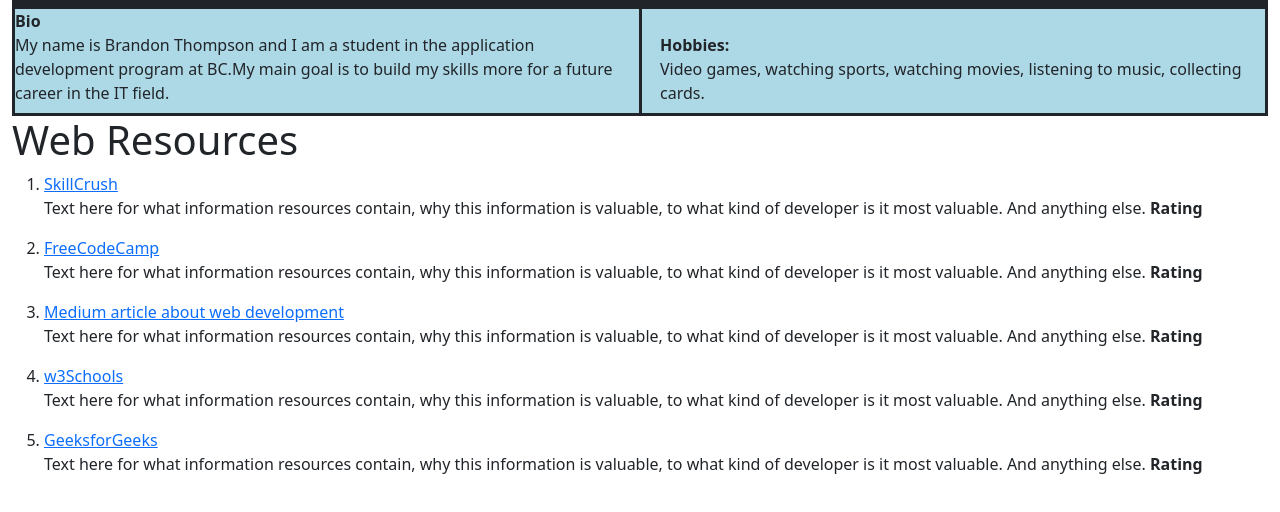
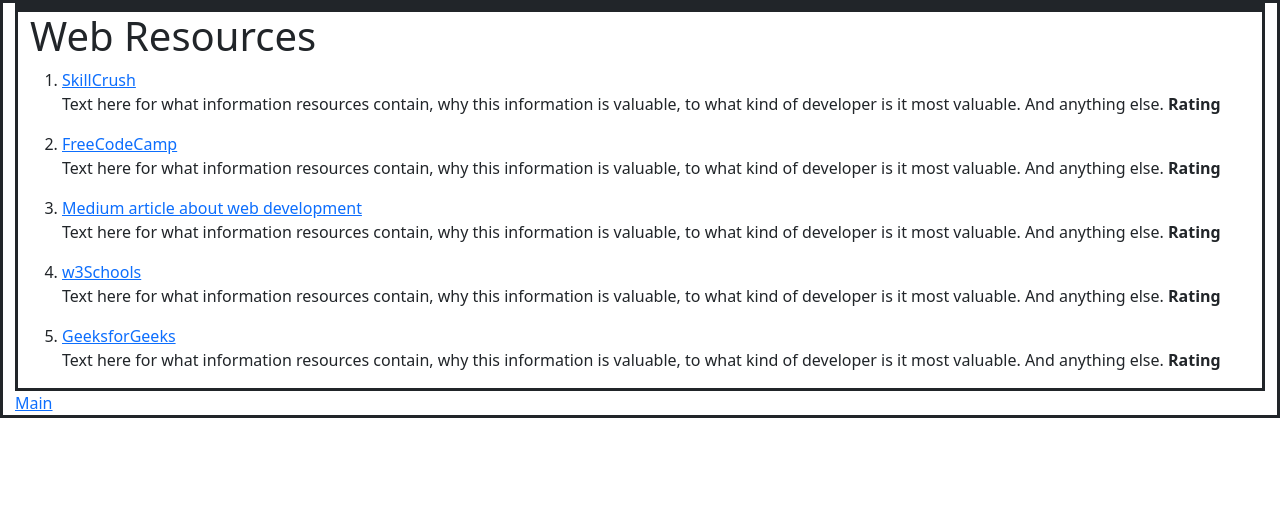
Before and after one commit to xbt23x/WebRoot, a plain HTML site: page html/webresources.html in a window 1280 px wide. Drawn offline with nearby package versions, Linux system fonts and the light colour scheme; files that its build step writes are made by us from their sources.

Commit message:
linked pages

```diff
--- a/html/webresources.html
+++ b/html/webresources.html
@@ -17,7 +17,7 @@
     <link rel = "stylesheet" href="css/style.css">
 
     <style>
-        div{}
+        div{border:solid}
     </style>
 </head>
 
@@ -25,22 +25,13 @@
 
 
 <div class="container-fluid">
-<div class="profile">
-<div class="col col-sm-6 col-md-4 col-lg-3 col-xl-12">
 
-</div>
-</div>
+
 
 
 <div class="col col-sm-6 col-md-4 col-lg-3 col-xl-12">
 
-</div>
-<div class="bio">
-    <p><b>Bio</b><br/>
-        My name is Brandon Thompson and I am a student in the application development program at BC.My main goal is to build my skills more for a future career in the IT field.</br></br> <b>Hobbies: </b></br>Video games, watching sports, watching movies, listening to music, collecting cards.
 
-    </p>
-</div>
 
 
 
@@ -83,8 +74,8 @@
 </p></li>
 </ol>
 </div>
-
-
+<a href="../index.html">Main</a>
+</div>
 
 
 </body>
```
Also changed, not shown: index.html (+1 -1 lines).
